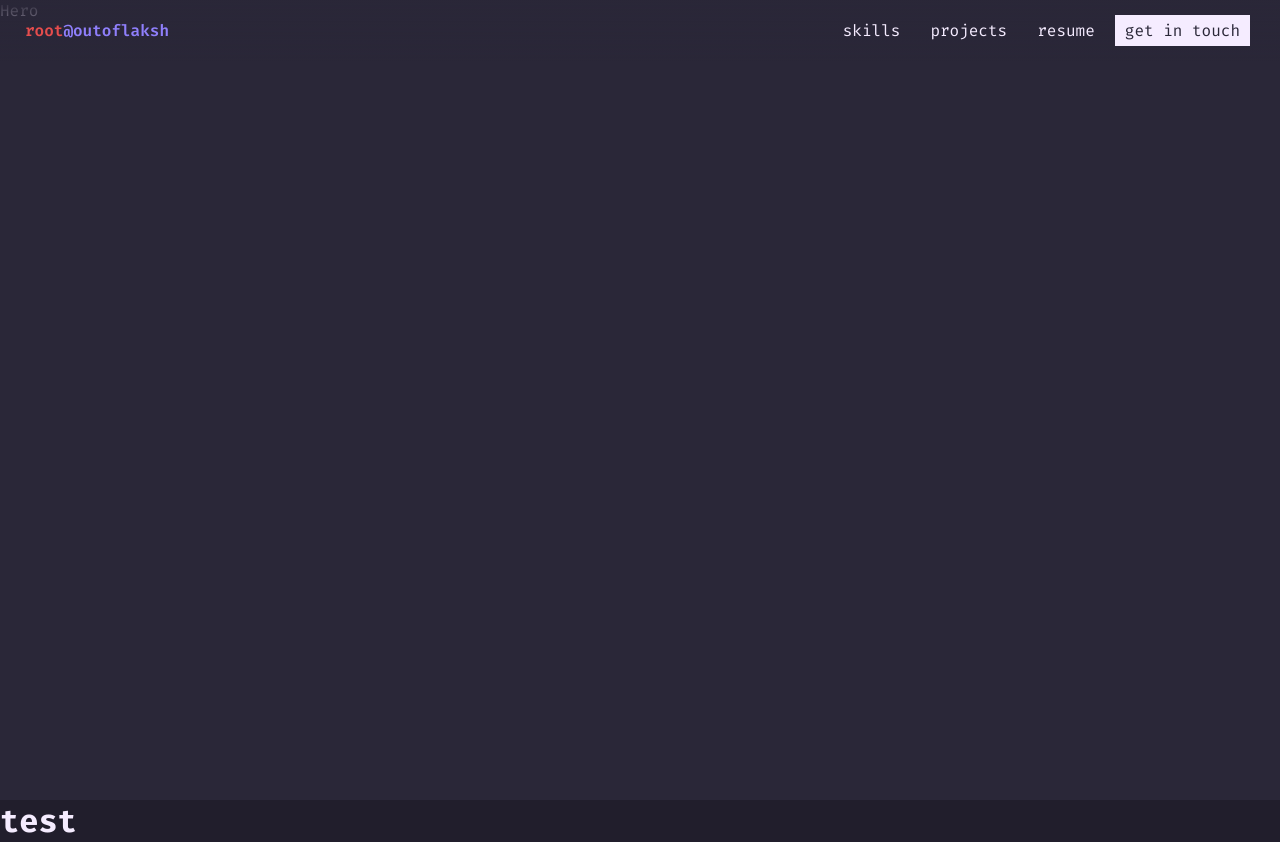
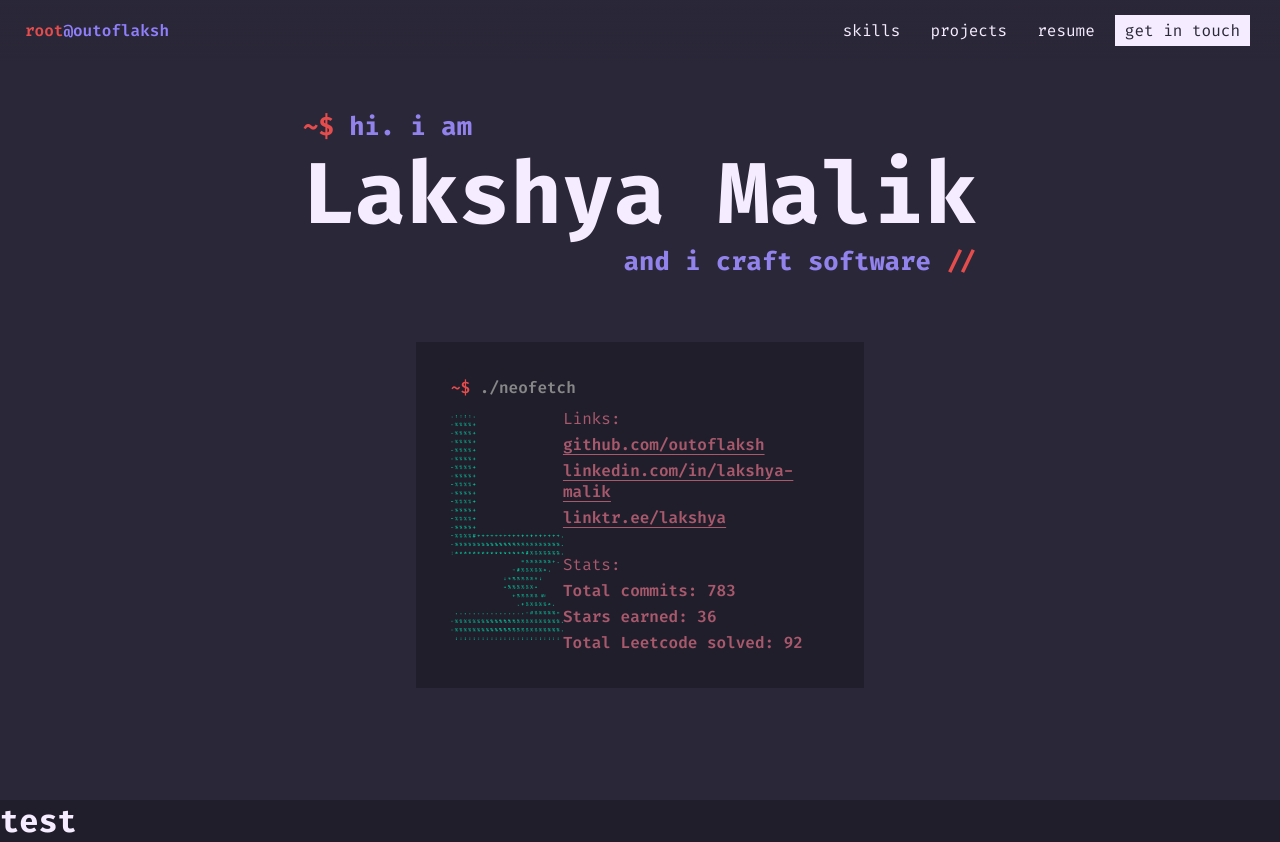
Before and after one commit to outoflaksh/my-own-site, a React (Create React App) app: page / in a window 1280 px wide. Built offline with nearby package versions, Linux system fonts and the light colour scheme.

Commit message:
Complete initial hero section

```diff
--- a/src/components/Hero/Hero.jsx
+++ b/src/components/Hero/Hero.jsx
@@ -1,7 +1,15 @@
 import "../../styles/layout.css";
+import "../../styles/hero.css";
+import Heading from "./Heading";
+import Terminal from "./Terminal";
 
 const Hero = () => {
-    return <section className="page-section bg1">Hero</section>;
+    return (
+        <section className="page-section bg1 hero-container">
+            <Heading />
+            <Terminal />
+        </section>
+    );
 };
 
 export default Hero;
--- /dev/null
+++ b/src/components/Hero/Terminal.jsx
@@ -0,0 +1,39 @@
+import React from "react";
+
+const Terminal = () => {
+    const links = [
+        "github.com/outoflaksh",
+        "linkedin.com/in/lakshya-malik",
+        "linktr.ee/lakshya",
+    ];
+
+    return (
+        <div className="terminal bg2">
+            <p className="cmd">
+                <span>~$</span> ./neofetch
+            </p>
+            <div className="output">
+                <img src="./logo-ascii.png" className="ascii-logo" />
+                <div className="stats">
+                    <p>Links:</p>
+                    {links.map((link) => {
+                        return (
+                            <li>
+                                <a href={link} target="_blank" rel="noreferrer">
+                                    {link}
+                                </a>
+                            </li>
+                        );
+                    })}
+                    <br />
+                    <p>Stats:</p>
+                    <li>Total commits: 783</li>
+                    <li>Stars earned: 36</li>
+                    <li>Total Leetcode solved: 92</li>
+                </div>
+            </div>
+        </div>
+    );
+};
+
+export default Terminal;
--- a/src/styles/hero.css
+++ b/src/styles/hero.css
@@ -22,3 +22,47 @@
     font-size: 5.4rem;
     text-align: center;
 }
+
+.terminal {
+    width: 35%;
+    padding: 35px;
+    margin-top: 5%;
+}
+
+.cmd {
+    color: #878787;
+    font-weight: 600;
+}
+
+.cmd span {
+    color: #E54D4D;
+}
+
+.output {
+    display: flex;
+    margin-top: 5px;
+    align-items: center;
+    justify-content: space-around;
+}
+
+.output img {
+    height: 225px;
+}
+
+.stats {
+    color: #A8596C;
+}
+
+.stats li {
+    font-weight: 600;
+    list-style: none;
+}
+
+.stats a {
+    text-decoration: underline;
+    text-underline-offset: 4px;
+}
+
+.stats > * {
+    margin-top: 5px;
+}
```
Also changed, not shown: public/logo-ascii.png (added).
